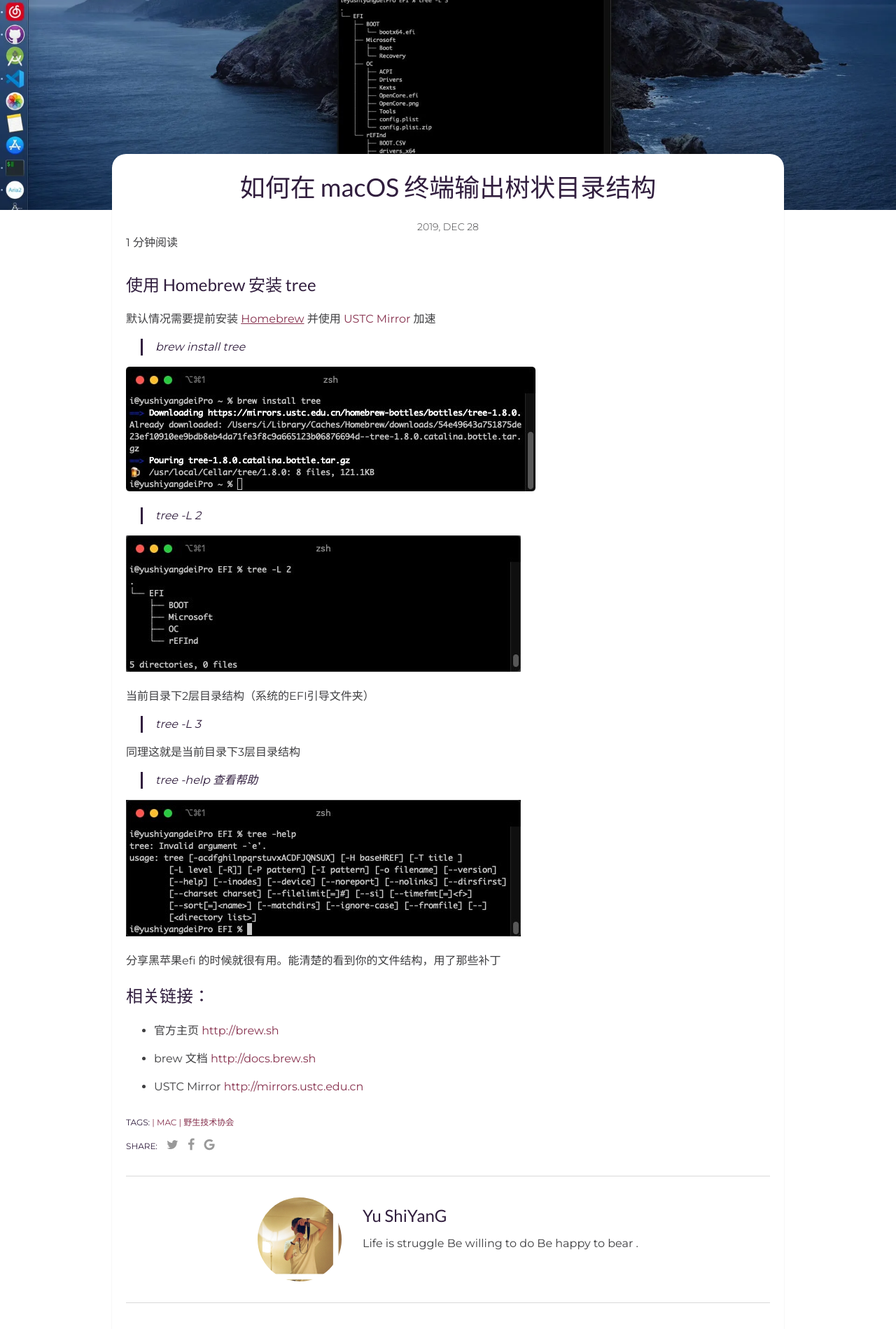
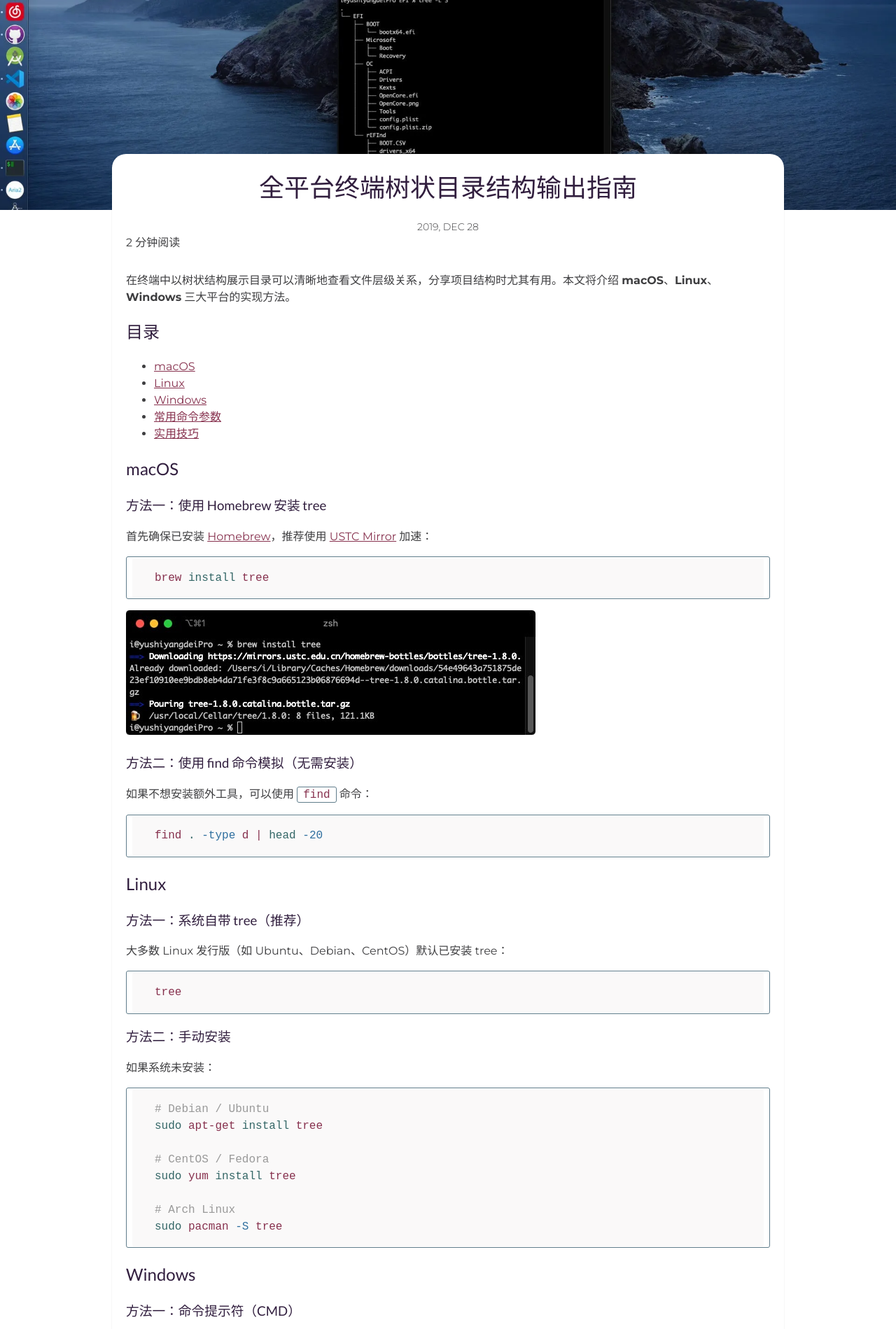
Before and after one commit to techysy/techysy.github.io, a Jekyll site: the page built from _posts/2019-12-28-mac-terminal-tree.markdown, in a window 1280 px wide. Shown: the part 303-2202 px from the top of the page at 70% size. Built offline with Jekyll 4.4.1, drawn with Linux system fonts in a browser that asks for light colours; comment, search, counter and statistics services are not loaded; a style sheet for code colours, icons or effects is not loaded; some of the changed text lies outside the part shown.

Commit message:
更新历史文章

````diff
--- a/_posts/2019-12-28-mac-terminal-tree.markdown
+++ b/_posts/2019-12-28-mac-terminal-tree.markdown
@@ -1,40 +1,210 @@
 ---
 layout: post
-title: 如何在 macOS 终端输出树状目录结构
+title: 全平台终端树状目录结构输出指南
 date: 2019-12-28 14:24:00 +0800
+last_modified_at: 2026-06-16 20:00:00 +0800
 img: terminal-tree.jpg
-tags: [MAC,野生技术协会]
+tags: [MAC, Linux, Windows, 终端, 野生技术协会]
 categories: 分享
+description: 全平台（macOS、Linux、Windows）终端树状目录结构输出方法，包含安装、常用命令和实用技巧
 ---
 
-## 使用 Homebrew 安装 tree
+在终端中以树状结构展示目录可以清晰地查看文件层级关系，分享项目结构时尤其有用。本文将介绍 **macOS**、**Linux**、**Windows** 三大平台的实现方法。
 
- 默认情况需要提前安装 <a href="https://brew.sh/index_zh-cn" target="_blank">Homebrew</a>  并使用<a herf="http://mirrors.ustc.edu.cn/help/brew.git.html" target="_blank"> USTC Mirror</a> 加速
+## 目录
 
-> brew install tree
+- [macOS](#macos)
+- [Linux](#linux)
+- [Windows](#windows)
+- [常用命令参数](#常用命令参数)
+- [实用技巧](#实用技巧)
+
+## macOS
+
+### 方法一：使用 Homebrew 安装 tree
+
+首先确保已安装 [Homebrew](https://brew.sh/index_zh-cn)，推荐使用 [USTC Mirror](http://mirrors.ustc.edu.cn/help/brew.git.html) 加速：
+
+```bash
+brew install tree
+```
 
 ![install]({{site.baseurl}}/assets/img/terminal-tree/install.jpg)
 
-> tree -L 2
+### 方法二：使用 find 命令模拟（无需安装）
+
+如果不想安装额外工具，可以使用 `find` 命令：
+
+```bash
+find . -type d | head -20
+```
+
+## Linux
+
+### 方法一：系统自带 tree（推荐）
+
+大多数 Linux 发行版（如 Ubuntu、Debian、CentOS）默认已安装 tree：
+
+```bash
+tree
+```
+
+### 方法二：手动安装
+
+如果系统未安装：
+
+```bash
+# Debian / Ubuntu
+sudo apt-get install tree
+
+# CentOS / Fedora
+sudo yum install tree
+
+# Arch Linux
+sudo pacman -S tree
+```
+
+## Windows
+
+### 方法一：命令提示符（CMD）
+
+Windows 命令提示符自带 `tree` 命令：
+
+```cmd
+tree
+```
+
+显示完整路径：
+
+```cmd
+tree /f
+```
+
+### 方法二：PowerShell
+
+PowerShell 提供了更强大的 `Get-ChildItem` 命令：
+
+```powershell
+# 显示2层目录
+Get-ChildItem -Recurse -Depth 2 | Format-Wide -Column 1
+
+# 使用 tree 别名（PowerShell 5.1+）
+tree
+```
+
+### 方法三：安装 Unix 工具
+
+通过 [Git Bash](https://git-scm.com/download/win) 或 [WSL](https://docs.microsoft.com/zh-cn/windows/wsl/install) 使用原生 tree 命令。
+
+## 常用命令参数
+
+以下参数适用于 macOS 和 Linux 的 tree 命令：
+
+### 基本用法
+
+```bash
+# 显示当前目录结构
+tree
+
+# 限制显示层级（显示2层）
+tree -L 2
+
+# 显示3层目录结构
+tree -L 3
+```
 
 ![tree]({{site.baseurl}}/assets/img/terminal-tree/tree.jpg)
 
-当前目录下2层目录结构（系统的EFI引导文件夹）
+### 实用参数
 
-> tree -L 3
+```bash
+# 显示文件大小
+tree -h
 
-同理这就是当前目录下3层目录结构
+# 只显示目录
+tree -d
 
-> tree -help 查看帮助
+# 显示完整路径
+tree -f
+
+# 按修改时间排序
+tree -t
+
+# 忽略特定文件或目录
+tree -I "node_modules|.git"
+
+# 输出到文件
+tree -L 2 > tree.txt
+
+# 显示隐藏文件
+tree -a
+
+# 彩色输出（默认开启）
+tree -C
+```
+
+### 帮助信息
+
+```bash
+tree --help
+```
 
 ![help]({{site.baseurl}}/assets/img/terminal-tree/help.jpg)
 
-分享黑苹果efi 的时候就很有用。能清楚的看到你的文件结构，用了那些补丁
+## 实用技巧
 
-## 相关链接：
+### 1. 分享项目结构
 
-+ 官方主页 <a herf="http://brew.sh/" target="_blank">http://brew.sh</a>
+在分享 Hackintosh EFI 配置或项目文件时，可以快速生成目录树：
 
-+ brew 文档 <a herf="http://docs.brew.sh" target="_blank">http://docs.brew.sh</a>
+```bash
+tree -L 3 > EFI结构.txt
+```
 
-+ USTC Mirror <a herf="http://mirrors.ustc.edu.cn" target="_blank">http://mirrors.ustc.edu.cn</a>
+### 2. 排查目录问题
+
+快速了解目录结构，排查文件缺失问题：
+
+```bash
+tree -d -L 2 /boot/efi/EFI
+```
+
+### 3. 配合 grep 过滤
+
+```bash
+# 查找包含特定名称的目录
+tree -f | grep -i "efi"
+```
+
+### 4. 自定义别名
+
+在 `.bashrc` 或 `.zshrc` 中添加常用别名：
+
+```bash
+# 显示当前目录2层结构
+alias t="tree -L 2"
+
+# 显示目录大小
+alias th="tree -h -L 2"
+
+# 只显示目录
+alias td="tree -d -L 2"
+```
+
+### 5. PowerShell 自定义函数
+
+在 PowerShell 中添加自定义函数：
+
+```powershell
+function t {
+    tree /f
+}
+
+function td {
+    tree
+}
+```
+
+---
+
+**总结**：tree 命令是终端中查看目录结构的利器，各平台都有对应的实现方式。掌握常用参数可以大大提高工作效率，特别是在分享项目结构、排查文件问题时非常实用。
````
Also changed, not shown: _posts/2019-12-24-b450m-mortar-hackintosh.markdown (+76 -73 lines), _posts/2019-12-28-windows10-on-your-mac.markdown (deleted, +0 -56 lines), _posts/2025-12-28-windows10-on-your-mac.markdown (added, +207 -0 lines).
